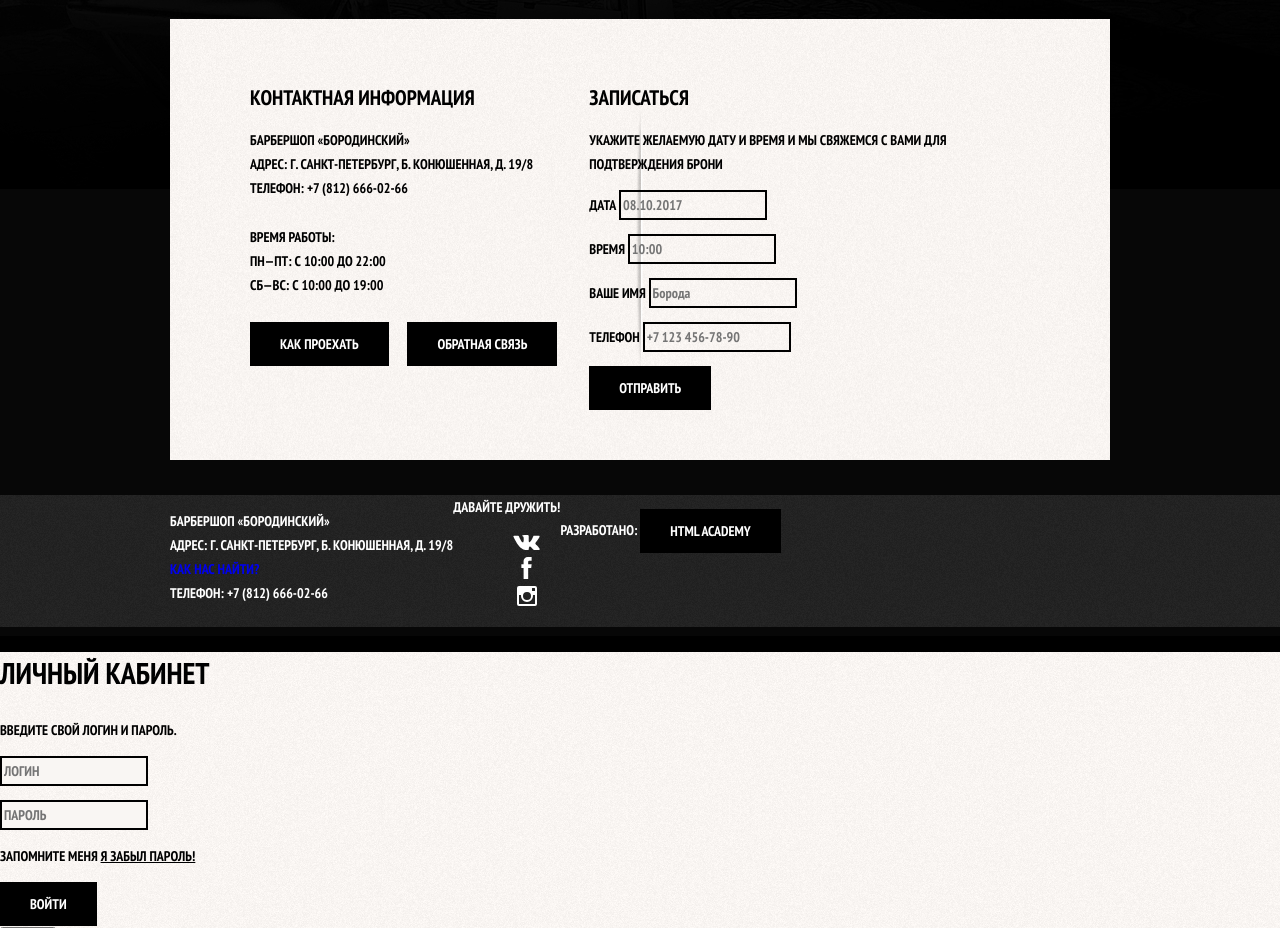
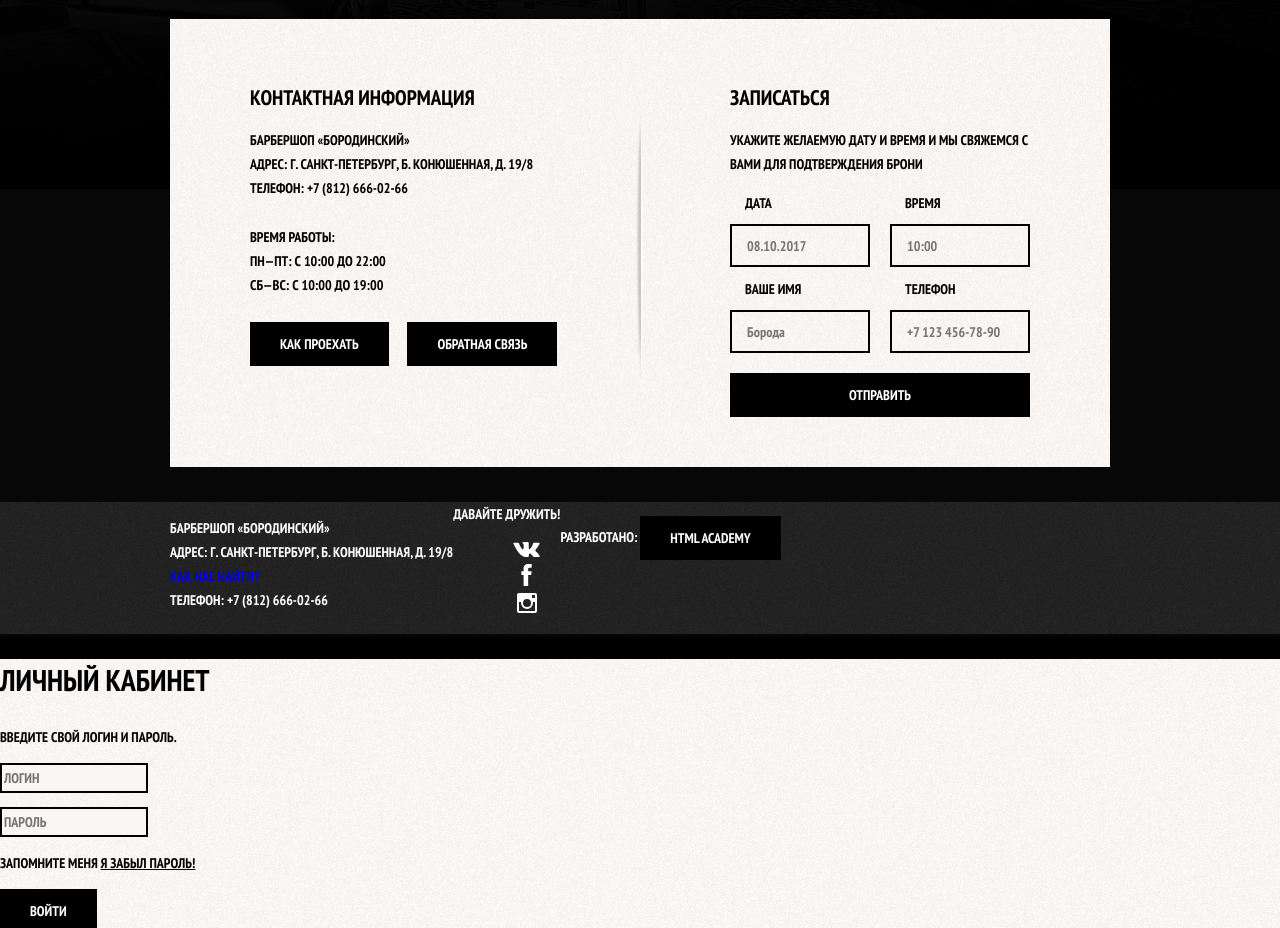
Before and after one commit to iashchuk/93555-barbershop, a website: page index.html in a window 1280 px wide. Shown: the part 1080-2008 px from the top of the page. Drawn offline with nearby package versions, Linux system fonts and the light colour scheme; files that its build step writes are made by us from their sources.

Commit message:
Сетка формы записи

```diff
--- a/sass/blocks/appointment.scss
+++ b/sass/blocks/appointment.scss
@@ -1,4 +1,35 @@
+.appointment {
+  width: 300px;
+}
+
+
+.appointment__info {
+  margin: 0;
+  margin-bottom: 15px;
+}
+
+.appointment__form {
+  display: flex;
+  flex-wrap: wrap;
+  justify-content: space-between;
+}
+
+.appointment__item {
+  width: 140px;
+  margin: 0;
+  margin-bottom: 10px;
+  // background: rgba(234, 255, 45, 0.2);
+  // box-shadow: inset 0 0 0 2px rgb(234, 255, 45);
+}
+
 .appointment__input {
+  box-sizing: border-box;
+  width: 140px;
+  padding-top: 8px;
+  padding-left: 15px;
+  padding-right: 15px;
+  padding-bottom: 7px;
+
   font: inherit;
   background-color: transparent;
   border: 2px solid #000000;
@@ -7,3 +38,16 @@
 .appointment__input:focus {
   border-color: #663d15;
 }
+
+.appointment__label {
+  display: block;
+  margin-bottom: 9px;
+  margin-left: 15px;
+}
+
+.appointment__button {
+  display: block;
+  width: 100%;
+  margin-top: 10px;
+  margin-right: 0;
+}
```
